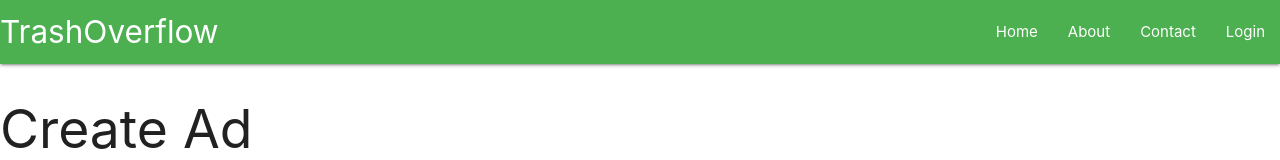
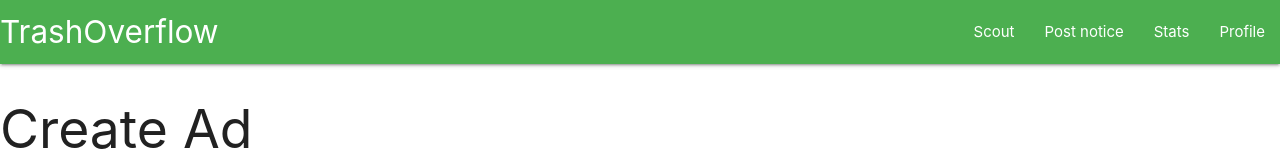
Before and after one commit to AdityaKotari/trash-overflow, a React (Create React App) app in the folder my-app/: page /create_ad in a window 1280 px wide. Shown: the top 160 px of the page. Built offline with nearby package versions, Linux system fonts and the light colour scheme.

Commit message:
Updated the options in navbar to match those of sidebar.#1

```diff
--- a/my-app/src/components/Navbar/Navbar.js
+++ b/my-app/src/components/Navbar/Navbar.js
@@ -1,5 +1,5 @@
 import React from 'react';
-
+import { NavLink } from "react-router-dom";
 
 const Navbar = () => {
     return(
@@ -12,10 +12,18 @@ const Navbar = () => {
             <i className="material-icons" id="hamburger">menu</i>
           </a>
           <ul className="right hide-on-med-and-down">
-            <li><a href="">Home</a></li>
-            <li><a href="">About</a></li>
-            <li><a href="">Contact</a></li>
-            <li><a href="" >Login</a></li>
+          <li> <NavLink className="sidenav-close" to = "/">
+              Scout
+         </NavLink></li>
+         <li><NavLink className="sidenav-close" to = "/create_ad">
+              Post notice
+         </NavLink></li>
+         <li><NavLink className="sidenav-close" to = "/leaderboard">
+              Stats
+         </NavLink></li>
+         <li><NavLink className="sidenav-close" to = "/profile">
+              Profile
+         </NavLink></li>
           </ul>
 
       </nav>
```
